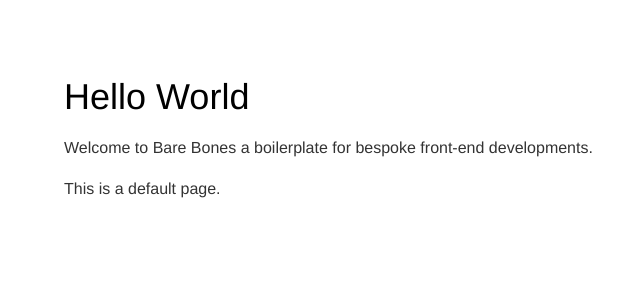
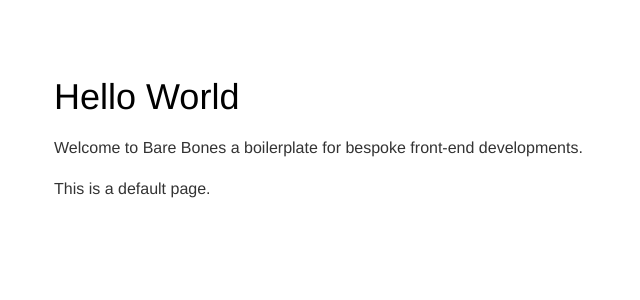
Before and after one commit to mookecreative/bare-bones, a PHP site: page / in a window 1280 px wide. Shown: the top 300 px of the page, without its empty margins (6-646 px from the left). Run offline with PHP 8.4, Linux system fonts and the light colour scheme; some libraries are stand-ins or nearby versions.

Commit message:
Grid updated with new version and gulp-plumber added.

```diff
--- a/inc/scss/components/_grid.scss
+++ b/inc/scss/components/_grid.scss
@@ -1,39 +1,44 @@
-.container {
-  padding-right: 15px;
-  padding-left: 15px;
-  margin-right: auto;
-  margin-left: auto;
-}
-@media (min-width: 768px) {
-  .container {
-    width: 750px;
+.container{
+  @include createContainer( $gutter-width / 2 );
+  @include gridContainerBreakpoint( $media-min , $grid-breakpoint-3 , $grid-container-width-3 );
+  @include gridContainerBreakpoint( $media-min , $grid-breakpoint-2 , $grid-container-width-2 );
+  @include gridContainerBreakpoint( $media-min , $grid-breakpoint-1 , $grid-container-width-1 );
+  &:before,
+  &:after{
+    display: table;
+    content: " ";
+    clear: both;
   }
 }
-@media (min-width: 992px) {
-  .container {
-    width: 970px;
+
+.container-fluid{
+  @include createContainer( $gutter-width / 2 );
+  &:before,
+  &:after{
+    display: table;
+    content: " ";
+    clear: both;
   }
 }
-@media (min-width: 1200px) {
-  .container {
-    width: 1170px;
+
+.row{
+  @include createRow( $gutter-width );
+  &:before,
+  &:after{
+    display: table;
+    content: " ";
+    clear: both;
+  }
+  @media only screen and ( $media-max : $grid-breakpoint-3 ) {
+    margin-left: 0;
+    margin-right: 0;
   }
 }
-.container-fluid {
-  padding-right: 15px;
-  padding-left: 15px;
-  margin-right: auto;
-  margin-left: auto;
-}
-.row {
-  margin-right: -15px;
-  margin-left: -15px;
-}
+
 .grid-xs-1, .grid-sm-1, .grid-md-1, .grid-lg-1, .grid-xs-2, .grid-sm-2, .grid-md-2, .grid-lg-2, .grid-xs-3, .grid-sm-3, .grid-md-3, .grid-lg-3, .grid-xs-4, .grid-sm-4, .grid-md-4, .grid-lg-4, .grid-xs-5, .grid-sm-5, .grid-md-5, .grid-lg-5, .grid-xs-6, .grid-sm-6, .grid-md-6, .grid-lg-6, .grid-xs-7, .grid-sm-7, .grid-md-7, .grid-lg-7, .grid-xs-8, .grid-sm-8, .grid-md-8, .grid-lg-8, .grid-xs-9, .grid-sm-9, .grid-md-9, .grid-lg-9, .grid-xs-10, .grid-sm-10, .grid-md-10, .grid-lg-10, .grid-xs-11, .grid-sm-11, .grid-md-11, .grid-lg-11, .grid-xs-12, .grid-sm-12, .grid-md-12, .grid-lg-12 {
   position: relative;
   min-height: 1px;
-  padding-right: 15px;
-  padding-left: 15px;
+  @include addColGutter();
 }
 .grid-xs-1, .grid-xs-2, .grid-xs-3, .grid-xs-4, .grid-xs-5, .grid-xs-6, .grid-xs-7, .grid-xs-8, .grid-xs-9, .grid-xs-10, .grid-xs-11, .grid-xs-12 {
   float: left;
@@ -191,7 +196,7 @@
 .grid-xs-offset-0 {
   margin-left: 0;
 }
-@media (min-width: 768px) {
+@media (min-width: $grid-breakpoint-3) {
   .grid-sm-1, .grid-sm-2, .grid-sm-3, .grid-sm-4, .grid-sm-5, .grid-sm-6, .grid-sm-7, .grid-sm-8, .grid-sm-9, .grid-sm-10, .grid-sm-11, .grid-sm-12 {
     float: left;
   }
@@ -349,7 +354,7 @@
     margin-left: 0;
   }
 }
-@media (min-width: 992px) {
+@media (min-width: $grid-breakpoint-2) {
   .grid-md-1, .grid-md-2, .grid-md-3, .grid-md-4, .grid-md-5, .grid-md-6, .grid-md-7, .grid-md-8, .grid-md-9, .grid-md-10, .grid-md-11, .grid-md-12 {
     float: left;
   }
@@ -507,7 +512,7 @@
     margin-left: 0;
   }
 }
-@media (min-width: 1200px) {
+@media (min-width: $grid-breakpoint-1) {
   .grid-lg-1, .grid-lg-2, .grid-lg-3, .grid-lg-4, .grid-lg-5, .grid-lg-6, .grid-lg-7, .grid-lg-8, .grid-lg-9, .grid-lg-10, .grid-lg-11, .grid-lg-12 {
     float: left;
   }
--- a/inc/scss/config/_mixins.scss
+++ b/inc/scss/config/_mixins.scss
@@ -1,3 +1,35 @@
+/*
+ * Mixins to create grid elements
+ */
+
+// @mixin createContainer - create the container
+@mixin createContainer( $gutter-width ){
+  padding-left: $gutter-width / 1;
+  padding-right: $gutter-width / 1;
+  margin-right: auto;
+  margin-left: auto;
+}
+
+// @mixin createRow - create the row
+@mixin createRow( $gutter-width ){
+  margin-right: $gutter-width / -2;
+  margin-left: $gutter-width / -2;
+}
+
+// @mixin addColGutter - add gutter to column as padding
+@mixin addColGutter(){
+  padding-left: $gutter-width / 2;
+  padding-right: $gutter-width / 2;
+}
+
+// @mixin gridContainerBreakpoint - create grid container breakpoint
+@mixin gridContainerBreakpoint( $media-type , $set-breakpoint , $width ){
+  @media only screen and ( $media-type : $set-breakpoint ) {
+    max-width: $width;
+    @content;
+  }
+}
+
 /*
  * TranslateY
  */
--- a/inc/scss/config/_variables.scss
+++ b/inc/scss/config/_variables.scss
@@ -44,20 +44,37 @@ $sub-color: #000000;
 $white: #ffffff;
 
 /*
- * Media Querie Variables
+ * Media Query Type Variables
  */
 
 $media-max: max-width;
 $media-min: min-width;
 
 /*
- * Grid Size Variables
+ * Grid Variables
+ */
+
+// Grid Breakpoints
+$grid-breakpoint-1: 1280px;
+$grid-breakpoint-2: 1080px;
+$grid-breakpoint-3: 768px;
+
+// Grid Container Widths
+$grid-container-width-1: 1180px;
+$grid-container-width-2: 980px;
+$grid-container-width-3: 750px;
+
+// Grid Gutter Size
+$gutter-width: 20px;
+
+/*
+ * Responsive Breakpoint Variables
  */
 
 $xlarge-grid: 1440px;
 $large-grid: 1200px;
 $medium-grid: 992px;
-$small-grid: 768px;
+$small-grid: 767px;
 $xsmall-grid: 480px;
 $xxsmall-grid: 320px;
 
@@ -67,3 +84,4 @@ $xxsmall-grid: 320px;
 
 $spacing-d: 75px;
 $spacing-m: 45px;
+$spacing-screen: 3vw;
--- a/package.json
+++ b/package.json
@@ -18,12 +18,13 @@
     }
   ],
   "devDependencies": {
-    "browser-sync": "^2.18.13",
+    "browser-sync": "^2.24.6",
     "gulp": "^3.9.1",
     "gulp-autoprefixer": "^4.0.0",
     "gulp-concat": "^2.6.1",
     "gulp-imagemin": "^3.3.0",
     "gulp-minify-css": "^1.2.4",
+    "gulp-plumber": "^1.2.0",
     "gulp-sass": "^3.1.0",
     "gulp-uglify": "^3.0.0",
     "gulp-watch": "^4.3.11",
```
Also changed, not shown: gulpfile.js (+5 -2 lines), inc/css/src/main.css (+54 -35 lines), dist/main.min.css, package-lock.json. Lines whose indentation alone changed are shown as unchanged.
